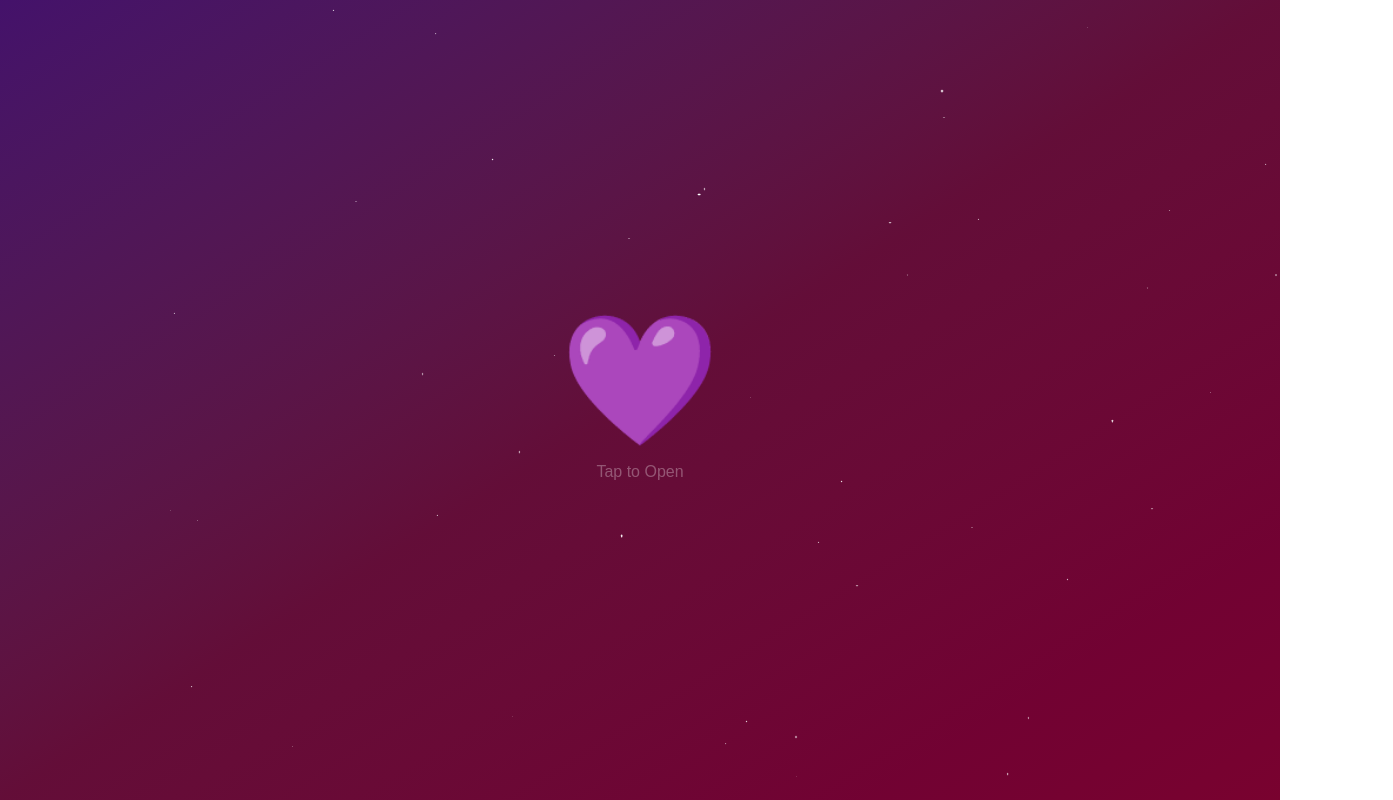
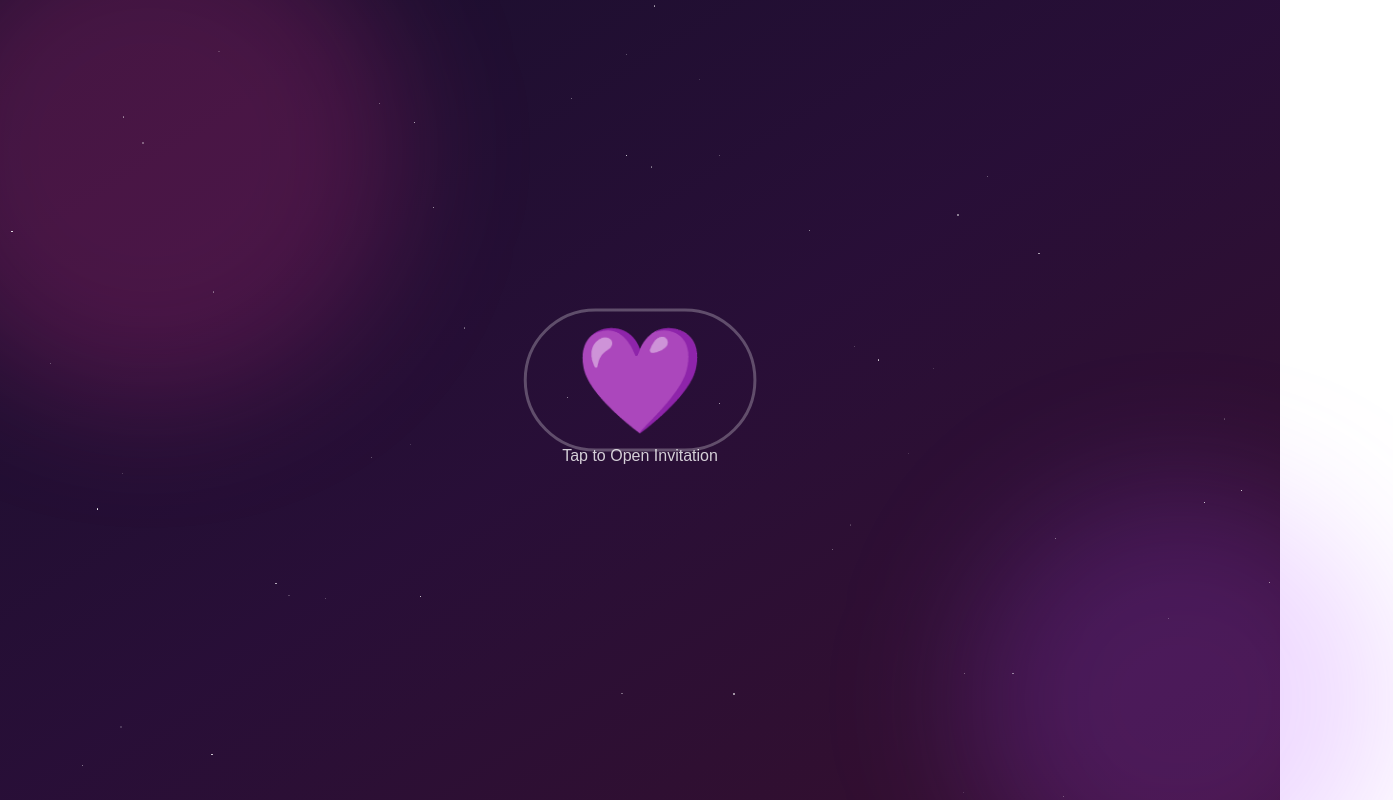
Before and after one commit to zearn-app/zshop, a Next.js app: page /wedding in a window 1280 px wide. Shown: the top 800 px of the page, 1393 px wide, since content can reach past the window. Built offline with nearby package versions, Linux system fonts and the light colour scheme.

Commit message:
Update page.tsx

```diff
--- a/app/wedding/page.tsx
+++ b/app/wedding/page.tsx
@@ -9,8 +9,8 @@ import {
   useTransform,
 } from "framer-motion";
 
-const petals = Array.from({ length: 25 });
-const stars = Array.from({ length: 50 });
+const petals = Array.from({ length: 30 });
+const stars = Array.from({ length: 60 });
 
 const weddingDate = new Date("2026-05-20T10:00:00");
 
@@ -32,11 +32,11 @@ const WeddingInvitation = () => {
   const x = useMotionValue(0);
   const y = useMotionValue(0);
 
-  const mouseX = useSpring(x);
-  const mouseY = useSpring(y);
+  const mouseX = useSpring(x, { stiffness: 100, damping: 20 });
+  const mouseY = useSpring(y, { stiffness: 100, damping: 20 });
 
-  const rotateX = useTransform(mouseY, [-0.5, 0.5], ["10deg", "-10deg"]);
-  const rotateY = useTransform(mouseX, [-0.5, 0.5], ["-10deg", "10deg"]);
+  const rotateX = useTransform(mouseY, [-0.5, 0.5], ["12deg", "-12deg"]);
+  const rotateY = useTransform(mouseX, [-0.5, 0.5], ["-12deg", "12deg"]);
 
   const handleMouseMove = (e: React.MouseEvent<HTMLDivElement>) => {
     const rect = e.currentTarget.getBoundingClientRect();
@@ -78,17 +78,31 @@ const WeddingInvitation = () => {
   useEffect(() => {
     const interval = setInterval(() => {
       setQuoteIndex((prev) => (prev + 1) % quotes.length);
-    }, 3000);
+    }, 3500);
     return () => clearInterval(interval);
   }, []);
 
   return (
-    <div className="min-h-screen w-full overflow-hidden bg-[#12071f] flex items-center justify-center p-4">
+    <div className="min-h-screen w-full overflow-hidden bg-[#0f0a1f] flex items-center justify-center p-4">
 
-      {/* 🌌 Background */}
+      {/* 🌌 BACKGROUND */}
       <div className="absolute inset-0 z-0">
-        <div className="absolute inset-0 bg-gradient-to-br from-purple-900 via-pink-900 to-rose-800 opacity-70" />
+        <div className="absolute inset-0 bg-gradient-to-br from-[#1a0f2e] via-[#2b0f3a] to-[#3a0f2e] opacity-90" />
 
+        {/* Glow circles */}
+        <motion.div
+          className="absolute w-[500px] h-[500px] bg-pink-500/20 rounded-full blur-3xl top-[-100px] left-[-100px]"
+          animate={{ scale: [1, 1.2, 1] }}
+          transition={{ duration: 8, repeat: Infinity }}
+        />
+
+        <motion.div
+          className="absolute w-[400px] h-[400px] bg-purple-500/20 rounded-full blur-3xl bottom-[-100px] right-[-100px]"
+          animate={{ scale: [1, 1.3, 1] }}
+          transition={{ duration: 10, repeat: Infinity }}
+        />
+
+        {/* Stars */}
         {stars.map((_, i) => (
           <motion.div
             key={i}
@@ -99,13 +113,13 @@ const WeddingInvitation = () => {
               left: `${Math.random() * 100}%`,
               top: `${Math.random() * 100}%`,
             }}
-            animate={{ opacity: [0.2, 1, 0.2], scale: [1, 1.5, 1] }}
-            transition={{ duration: 3 + Math.random() * 2, repeat: Infinity }}
+            animate={{ opacity: [0.2, 1, 0.2] }}
+            transition={{ duration: 2 + Math.random() * 3, repeat: Infinity }}
           />
         ))}
       </div>
 
-      {/* 🌸 Petals */}
+      {/* 🌸 PETALS */}
       <AnimatePresence>
         {opened &&
           petals.map((_, i) => (
@@ -121,7 +135,7 @@ const WeddingInvitation = () => {
               transition={{
                 duration: 8 + Math.random() * 4,
                 repeat: Infinity,
-                delay: i * 0.2,
+                delay: i * 0.15,
                 ease: "linear",
               }}
             >
@@ -130,7 +144,7 @@ const WeddingInvitation = () => {
           ))}
       </AnimatePresence>
 
-      {/* 💜 OPEN */}
+      {/* 💜 OPEN BUTTON */}
       <AnimatePresence>
         {!opened && (
           <motion.div
@@ -139,20 +153,23 @@ const WeddingInvitation = () => {
             exit={{ scale: 0, opacity: 0 }}
           >
             <motion.div
-              className="text-9xl"
-              animate={{ scale: [1, 1.2, 1] }}
-              transition={{ repeat: Infinity, duration: 1 }}
+              className="text-8xl relative"
+              animate={{ scale: [1, 1.15, 1] }}
+              transition={{ repeat: Infinity, duration: 1.2 }}
             >
               💜
+
+              {/* Pulse ring */}
+              <motion.div
+                className="absolute inset-0 border-2 border-white rounded-full"
+                animate={{ scale: [1, 1.8], opacity: [0.5, 0] }}
+                transition={{ duration: 1.5, repeat: Infinity }}
+              />
             </motion.div>
 
-            <motion.p
-              className="text-white mt-4"
-              animate={{ opacity: [0.3, 1, 0.3] }}
-              transition={{ repeat: Infinity, duration: 2 }}
-            >
-              Tap to Open
-            </motion.p>
+            <p className="text-white mt-4 opacity-80">
+              Tap to Open Invitation
+            </p>
           </motion.div>
         )}
       </AnimatePresence>
@@ -168,52 +185,44 @@ const WeddingInvitation = () => {
             animate={{ scale: 1, opacity: 1 }}
             className="z-10 max-w-xl w-full"
           >
-            <div className="relative bg-white/90 backdrop-blur-xl rounded-3xl p-8 text-center shadow-2xl overflow-hidden">
+            <div className="relative bg-white/95 backdrop-blur-xl rounded-3xl p-8 text-center shadow-[0_20px_80px_rgba(0,0,0,0.4)] overflow-hidden">
 
-              {/* Glow */}
+              {/* Shine sweep */}
               <motion.div
-                className="absolute inset-0 bg-rose-300/20 blur-2xl"
-                animate={{ scale: [1, 1.1, 1] }}
-                transition={{ repeat: Infinity, duration: 4 }}
+                className="absolute inset-0 bg-gradient-to-r from-transparent via-white/50 to-transparent"
+                animate={{ x: ["-100%", "100%"] }}
+                transition={{ repeat: Infinity, duration: 6 }}
               />
 
-              {/* ✨ Shine */}
-              <motion.div
-                className="absolute inset-0 bg-gradient-to-r from-transparent via-white/40 to-transparent"
-                animate={{ x: ["-100%", "100%"] }}
-                transition={{ repeat: Infinity, duration: 5 }}
-              />
-
-              {/* 🏷️ Header (Letter Animation + Gradient) */}
+              {/* Title */}
               <h1 className="text-4xl font-bold mb-3 bg-gradient-to-r from-pink-500 via-rose-500 to-yellow-500 bg-clip-text text-transparent">
                 {splitText("Wedding Invitation").map((char, i) => (
                   <motion.span
                     key={i}
-                    initial={{ opacity: 0, y: 20 }}
+                    initial={{ opacity: 0, y: 15 }}
                     animate={{ opacity: 1, y: 0 }}
-                    transition={{ delay: i * 0.05 }}
+                    transition={{ delay: i * 0.04 }}
                   >
                     {char}
                   </motion.span>
                 ))}
               </h1>
 
-              {/* 💬 Quotes */}
+              {/* Quotes */}
               <motion.p
                 key={quoteIndex}
                 className="text-gray-500 mb-4"
-                initial={{ opacity: 0, y: 10 }}
-                animate={{ opacity: 1, y: 0 }}
+                initial={{ opacity: 0 }}
+                animate={{ opacity: 1 }}
               >
                 {quotes[quoteIndex]}
               </motion.p>
 
-              {/* 💑 Names (Double Gradient + Glow) */}
+              {/* Names */}
               <motion.h2
                 className="text-3xl font-semibold mb-2 bg-gradient-to-r from-purple-600 via-pink-500 to-rose-500 bg-clip-text text-transparent"
                 initial={{ scale: 0 }}
                 animate={{ scale: 1 }}
-                transition={{ type: "spring" }}
               >
                 Dhilip 💖 Partner Name
               </motion.h2>
@@ -222,18 +231,14 @@ const WeddingInvitation = () => {
                 Together with their families invite you
               </p>
 
-              {/* ⏳ Countdown */}
-              <motion.p
-                className="mb-4 text-sm font-semibold bg-gradient-to-r from-rose-500 to-pink-500 bg-clip-text text-transparent"
-                animate={{ opacity: [0.5, 1, 0.5] }}
-                transition={{ repeat: Infinity, duration: 2 }}
-              >
+              {/* Countdown */}
+              <p className="mb-4 text-sm font-semibold text-rose-500">
                 ⏳ {timeLeft} left
-              </motion.p>
+              </p>
 
-              {/* 📅 Box */}
+              {/* Date */}
               <motion.div
-                className="bg-rose-100 p-4 rounded-xl mb-5"
+                className="bg-rose-50 p-4 rounded-xl mb-5 border border-rose-200"
                 whileHover={{ scale: 1.05 }}
               >
                 <p>📅 20 May 2026</p>
@@ -244,24 +249,17 @@ const WeddingInvitation = () => {
                 Sri Mahal Wedding Hall, Kattur
               </p>
 
-              {/* 📍 Button */}
+              {/* Button */}
               <motion.button
                 onClick={openMap}
                 whileHover={{ scale: 1.1 }}
-                whileTap={{ scale: 0.9 }}
-                className="mt-5 px-6 py-3 bg-gradient-to-r from-pink-500 to-rose-600 text-white rounded-full shadow-lg relative overflow-hidden"
+                whileTap={{ scale: 0.95 }}
+                className="mt-5 px-6 py-3 bg-gradient-to-r from-pink-500 to-rose-600 text-white rounded-full shadow-lg"
               >
                 📍 Get Directions
-
-                <motion.span
-                  className="absolute inset-0 bg-white/30"
-                  initial={{ scale: 0, opacity: 0 }}
-                  whileHover={{ scale: 2, opacity: 0 }}
-                  transition={{ duration: 0.6 }}
-                />
               </motion.button>
 
-              {/* 💌 Footer */}
+              {/* Footer */}
               <motion.p
                 className="italic mt-6 text-gray-700"
                 animate={{ y: [0, -3, 0] }}
```
